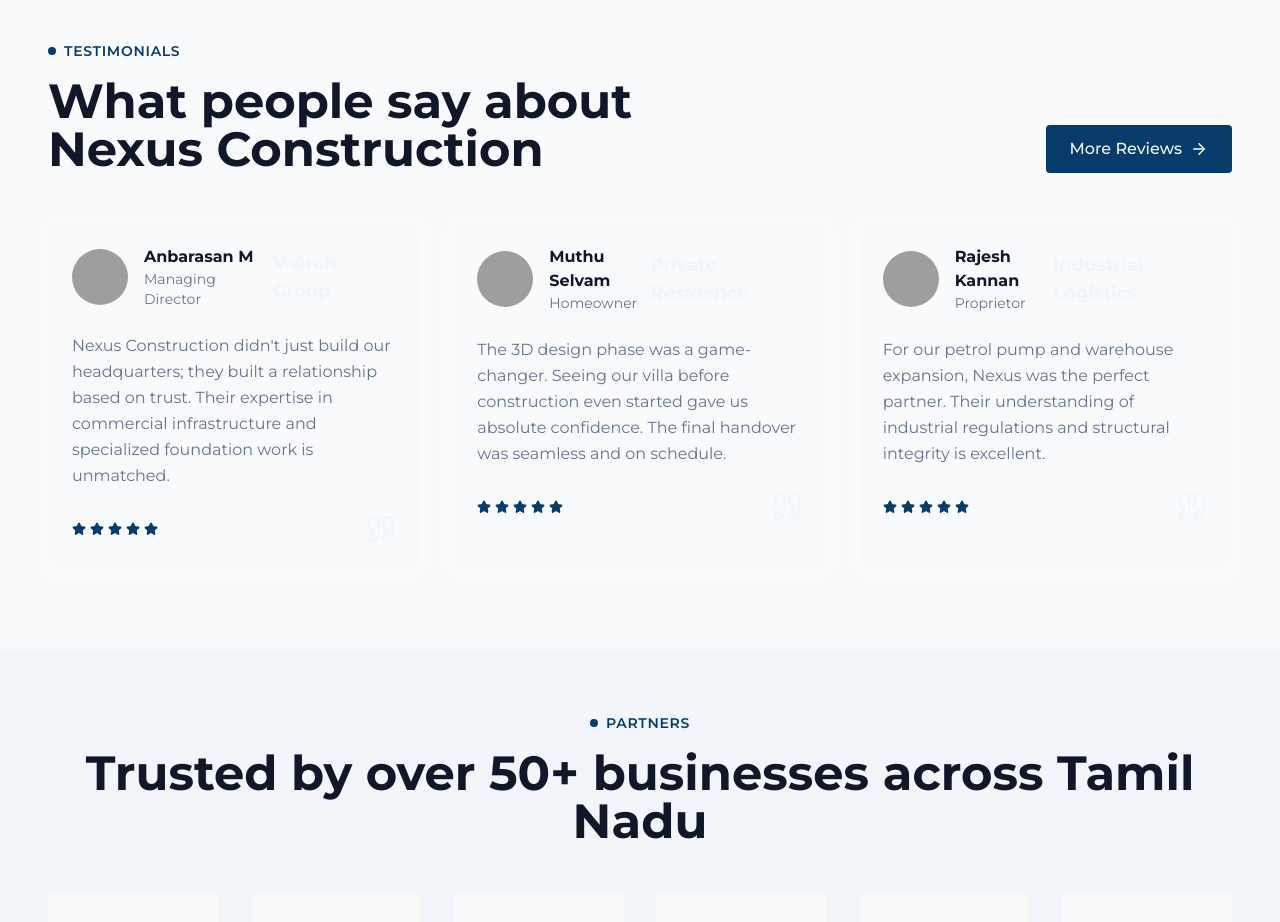
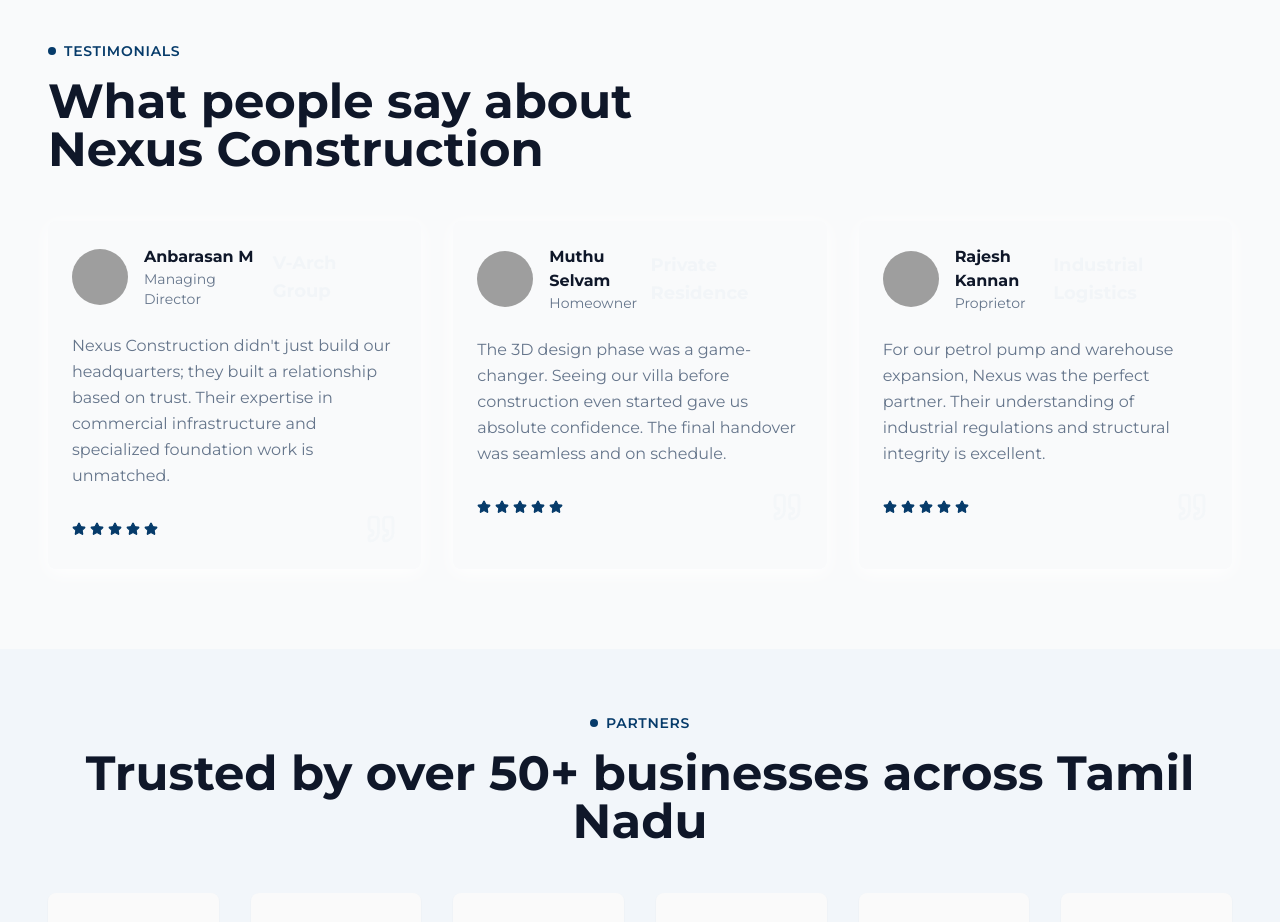
Before and after one commit to godivatech/tnexus_website, a React (Vite) app: page / in a window 1280 px wide. Shown: the part 5780-6702 px from the top of the page. Built offline with nearby package versions, Linux system fonts and the light colour scheme; grey boxes are pictures that could not be loaded.

Commit message:
code changes

```diff
--- a/src/sections/Testimonials.tsx
+++ b/src/sections/Testimonials.tsx
@@ -62,17 +62,7 @@ const Testimonials = () => {
             </h2>
           </motion.div>
 
-          <motion.a
-            href="/testimonials"
-            initial={{ opacity: 0, y: 20 }}
-            whileInView={{ opacity: 1, y: 0 }}
-            viewport={{ once: true }}
-            transition={{ duration: 0.5, delay: 0.1 }}
-            className="btn-primary mt-4 md:mt-0 inline-flex"
-          >
-            More Reviews
-            <ArrowRight size={18} />
-          </motion.a>
+
         </div>
 
         {/* Testimonials Grid */}
```
